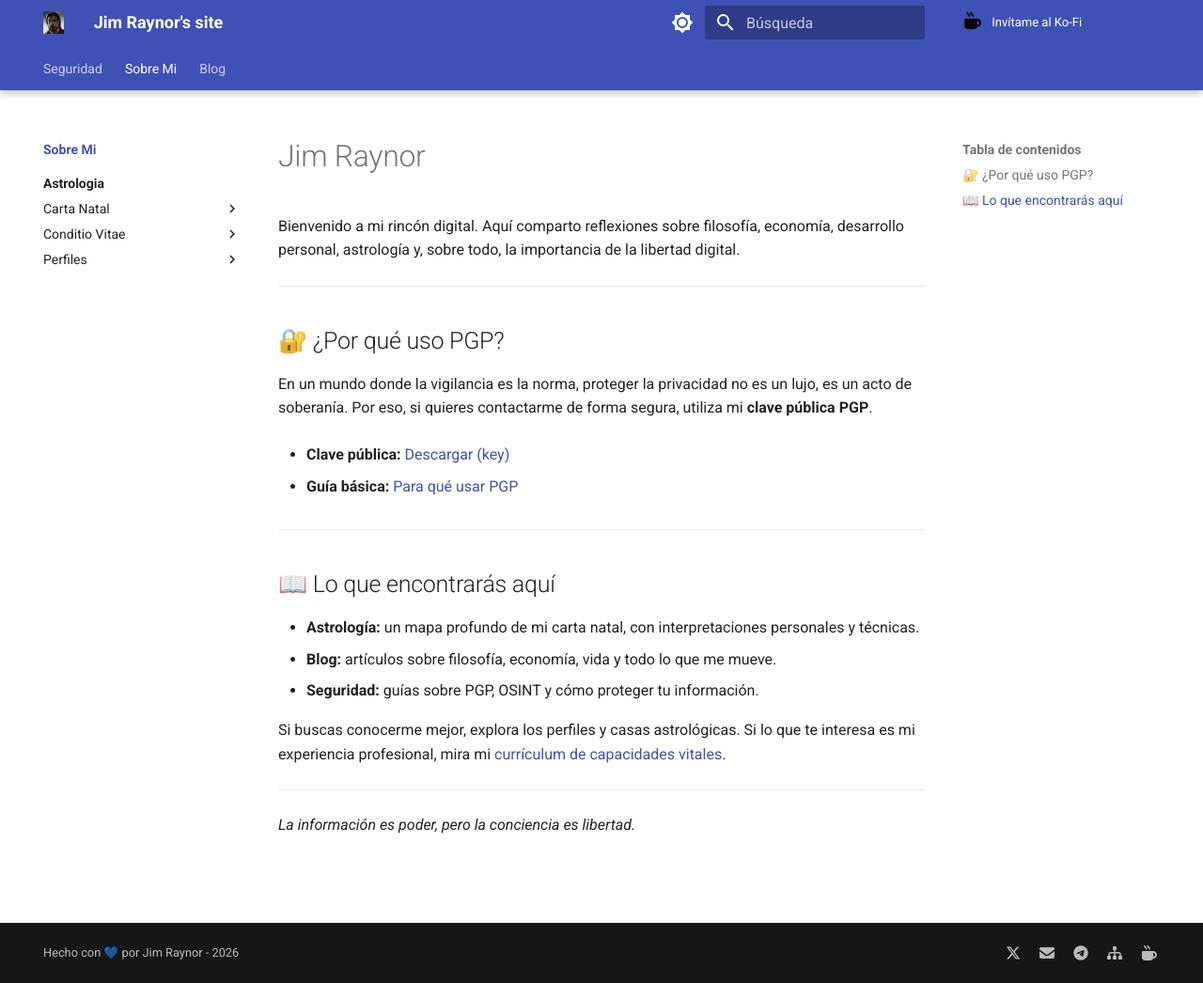
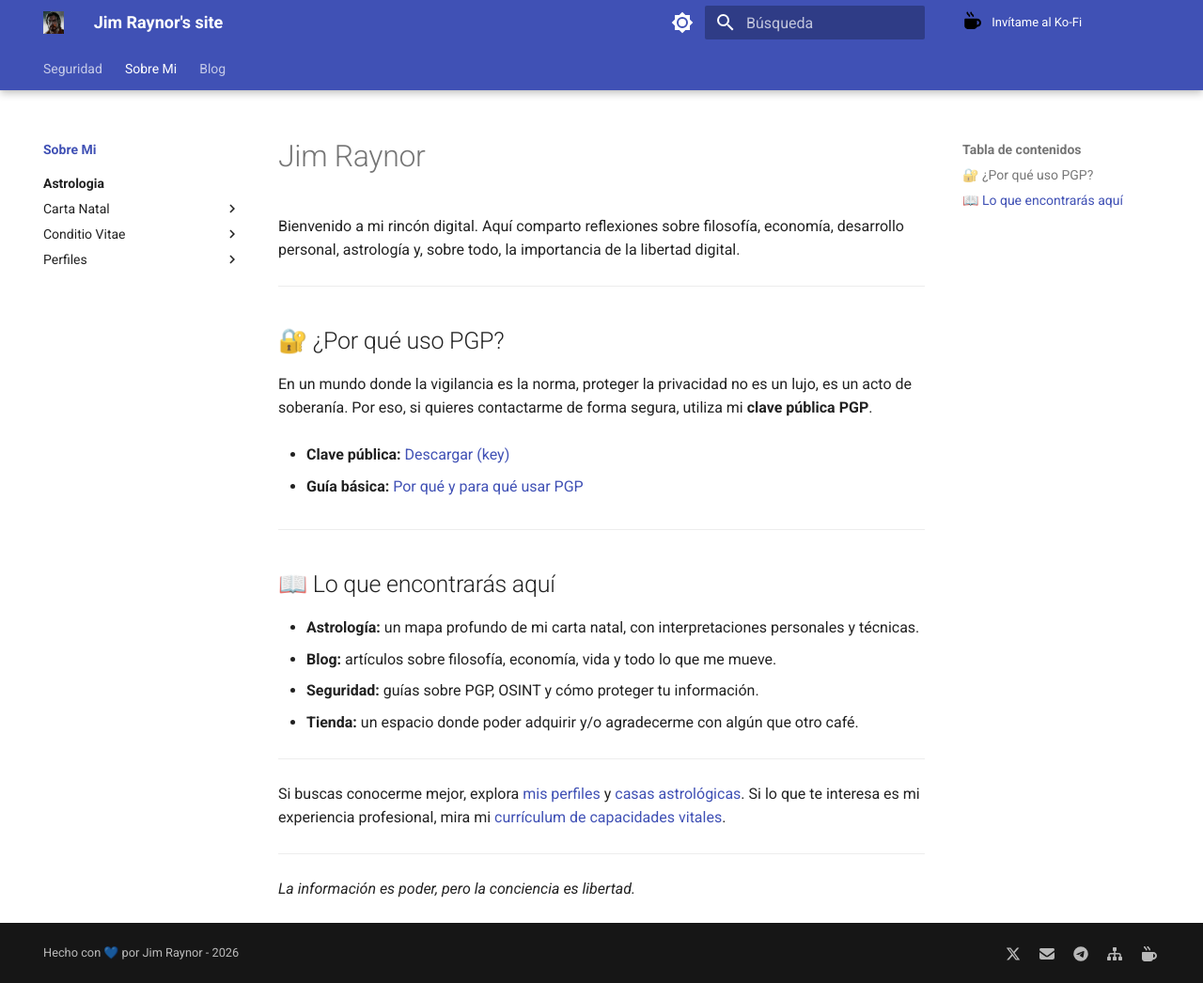
Before and after one commit to jimraynor88/blog, an MkDocs documentation site: the page built from docs/Sobre_Mi/index.md, in a window 1280 px wide and 1046 px high. Shown: the whole window at 94% size. Built offline with MkDocs 1.6.1 and Material for MkDocs 9.7.7, drawn with Linux system fonts in a browser that asks for light colours.

Commit message:
Update index.md

```diff
--- a/docs/Sobre_Mi/index.md
+++ b/docs/Sobre_Mi/index.md
@@ -10,7 +10,7 @@ En un mundo donde la vigilancia es la norma, proteger la privacidad no es un luj
 
 - **Clave pública:** [Descargar (key)](../Seguridad/PGP/JimRaynor88_Public.key)
 
-- **Guía básica:** [Para qué usar PGP](../Seguridad/PGP/)
+- **Guía básica:** [Por qué y para qué usar PGP](../Seguridad/PGP/)
 
 ---
 
@@ -19,8 +19,10 @@ En un mundo donde la vigilancia es la norma, proteger la privacidad no es un luj
 - **Astrología:** un mapa profundo de mi carta natal, con interpretaciones personales y técnicas.
 - **Blog:** artículos sobre filosofía, economía, vida y todo lo que me mueve.
 - **Seguridad:** guías sobre PGP, OSINT y cómo proteger tu información.
+- **Tienda:** un espacio donde poder adquirir y/o agradecerme con algún que otro café.
+---
 
-Si buscas conocerme mejor, explora los perfiles y casas astrológicas. Si lo que te interesa es mi experiencia profesional, mira mi [currículum de capacidades vitales](/Sobre_Mi/Astrologia/cv/).
+Si buscas conocerme mejor, explora [mis perfiles](/Sobre_Mi/Astrologia/Perfiles/index.html) y [casas astrológicas](/Sobre_Mi/Astrologia/Carta_Natal/Casas/index.html). Si lo que te interesa es mi experiencia profesional, mira mi [currículum de capacidades vitales](/Sobre_Mi/Astrologia/Conditio_Vitae/index.html/).
 
 ---
 
```
